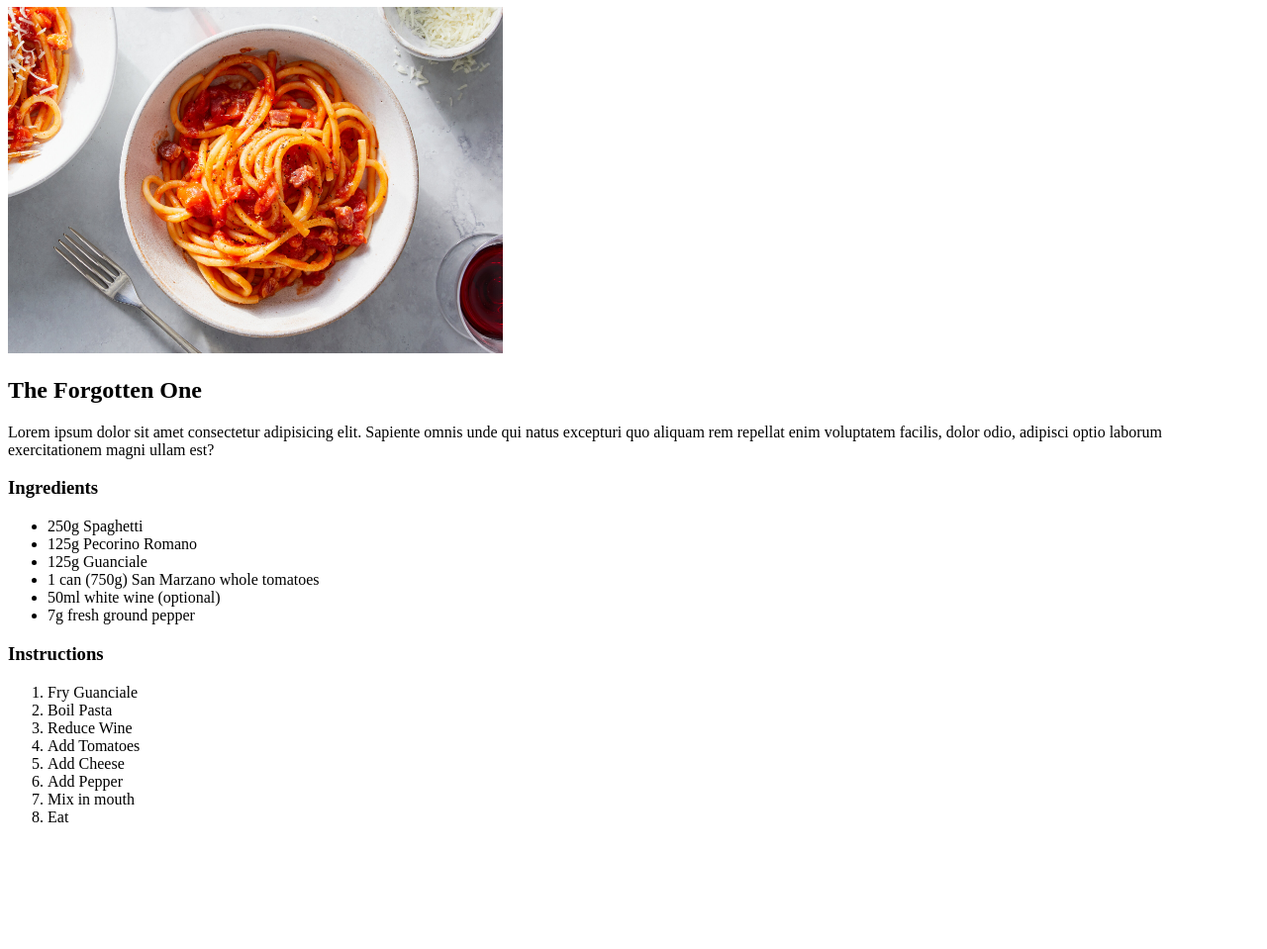
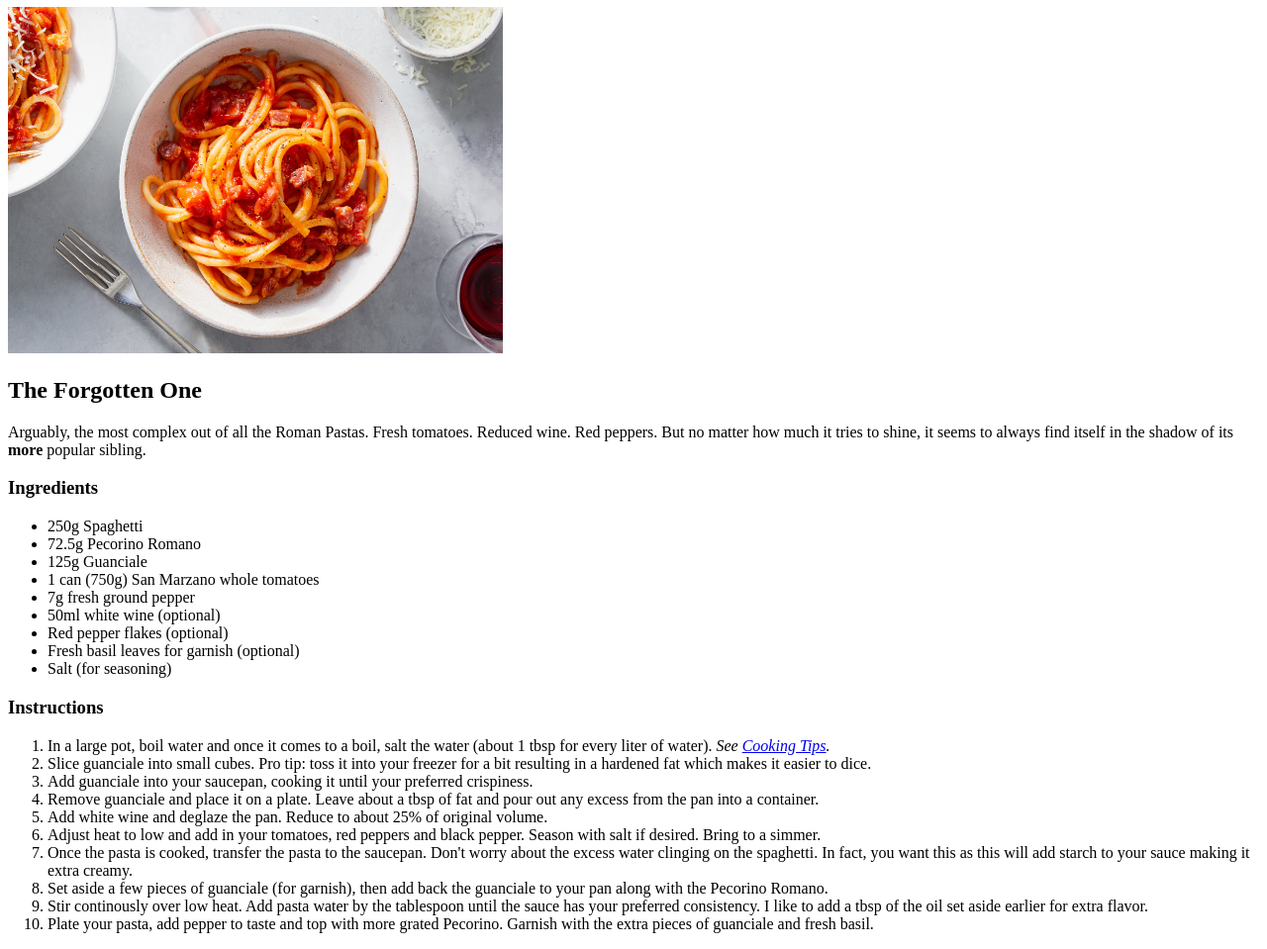
Before and after one commit to korpsthecoder31/odin-recipes, a plain HTML site: page pages/amatriciana.html in a window 1280 px wide. Shown: the part 100-1059 px from the top of the page at 99% size. Before the commit the page ends 951 px from the top, so only its background shows below. Drawn offline with Linux system fonts and the light colour scheme.

Commit message:
Modify index.html & sub-pages
Modify index and cacio-e-pepe. Fixed typos. Removed pokemon reference.

Complete write-ups in alla-gricia, carbonara, amatriciana.

```diff
--- a/pages/amatriciana.html
+++ b/pages/amatriciana.html
@@ -7,29 +7,34 @@
 </head>
 <body>
     <a href="../index.html">&#127968; Return to Home</a>
-    <h1>Carbonara</h1>
+    <h1>Amatriciana</h1>
     <img src="../img/amatriciana.jpg" alt="Amatriciana" height="350" width="500">
     <h2>The Forgotten One</h2>
-        <p>Lorem ipsum dolor sit amet consectetur adipisicing elit. Sapiente omnis unde qui natus excepturi quo aliquam rem repellat enim voluptatem facilis, dolor odio, adipisci optio laborum exercitationem magni ullam est?</p>
+        <p>Arguably, the most complex out of all the Roman Pastas. Fresh tomatoes. Reduced wine. Red peppers. But no matter how much it tries to shine, it seems to always find itself in the shadow of its <b>more</b> popular sibling.</p>
     <h3>Ingredients</h3>
         <ul>
             <li>250g Spaghetti</li>
-            <li>125g Pecorino Romano</li>
+            <li>72.5g Pecorino Romano</li>
             <li>125g Guanciale</li>
             <li>1 can (750g) San Marzano whole tomatoes</li>
+            <li>7g fresh ground pepper</li>
             <li>50ml white wine (optional)</li>
-            <li>7g fresh ground pepper</li>
+            <li>Red pepper flakes (optional)</li>
+            <li>Fresh basil leaves for garnish (optional)</li>
+            <li>Salt (for seasoning)</li>
         </ul>
     <h3>Instructions</h3>
         <ol>
-            <li>Fry Guanciale</li>
-            <li>Boil Pasta</li> <!--update ingredients later-->
-            <li>Reduce Wine</li>
-            <li>Add Tomatoes</li>
-            <li>Add Cheese</li>
-            <li>Add Pepper</li>
-            <li>Mix in mouth</li>
-            <li>Eat</li>
+            <li>In a large pot, boil water and once it comes to a boil, salt the water (about 1 tbsp for every liter of water). <i>See <a href="../index.html">Cooking Tips</a>.</i></li>
+            <li>Slice guanciale into small cubes. Pro tip: toss it into your freezer for a bit resulting in a hardened fat which makes it easier to dice.</li>
+            <li>Add guanciale into your saucepan, cooking it until your preferred crispiness.</li>
+            <li>Remove guanciale and place it on a plate. Leave about a tbsp of fat and pour out any excess from the pan into a container.</li>
+            <li>Add white wine and deglaze the pan. Reduce to about 25% of original volume.</li>
+            <li>Adjust heat to low and add in your tomatoes, red peppers and black pepper. Season with salt if desired. Bring to a simmer.</li>
+            <li>Once the pasta is cooked, transfer the pasta to the saucepan. Don't worry about the excess water clinging on the spaghetti. In fact, you want this as this will add starch to your sauce making it extra creamy.</li>
+            <li>Set aside a few pieces of guanciale (for garnish), then add back the guanciale to your pan along with the Pecorino Romano.</li>
+            <li>Stir continously over low heat. Add pasta water by the tablespoon until the sauce has your preferred consistency. I like to add a tbsp of the oil set aside earlier for extra flavor.</li>
+            <li>Plate your pasta, add pepper to taste and top with more grated Pecorino. Garnish with the extra pieces of guanciale and fresh basil.</li>
         </ol>
 </body>
 </html>
```
Also changed, not shown: index.html (+4 -2 lines), pages/alla-gricia.html (+10 -7 lines), pages/cacio-e-pepe.html (+1 -1 lines), pages/carbonara.html (+12 -8 lines).
